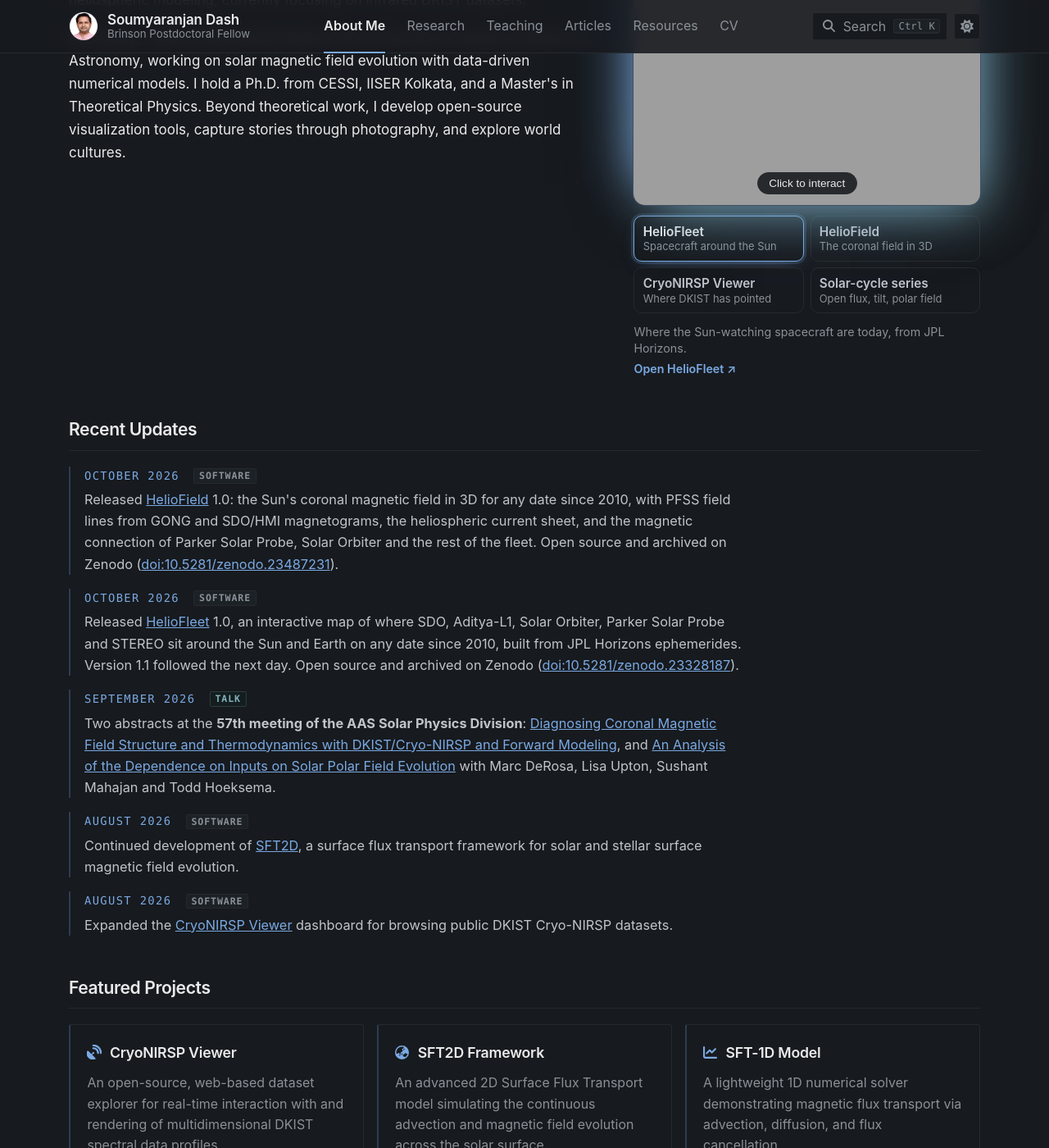
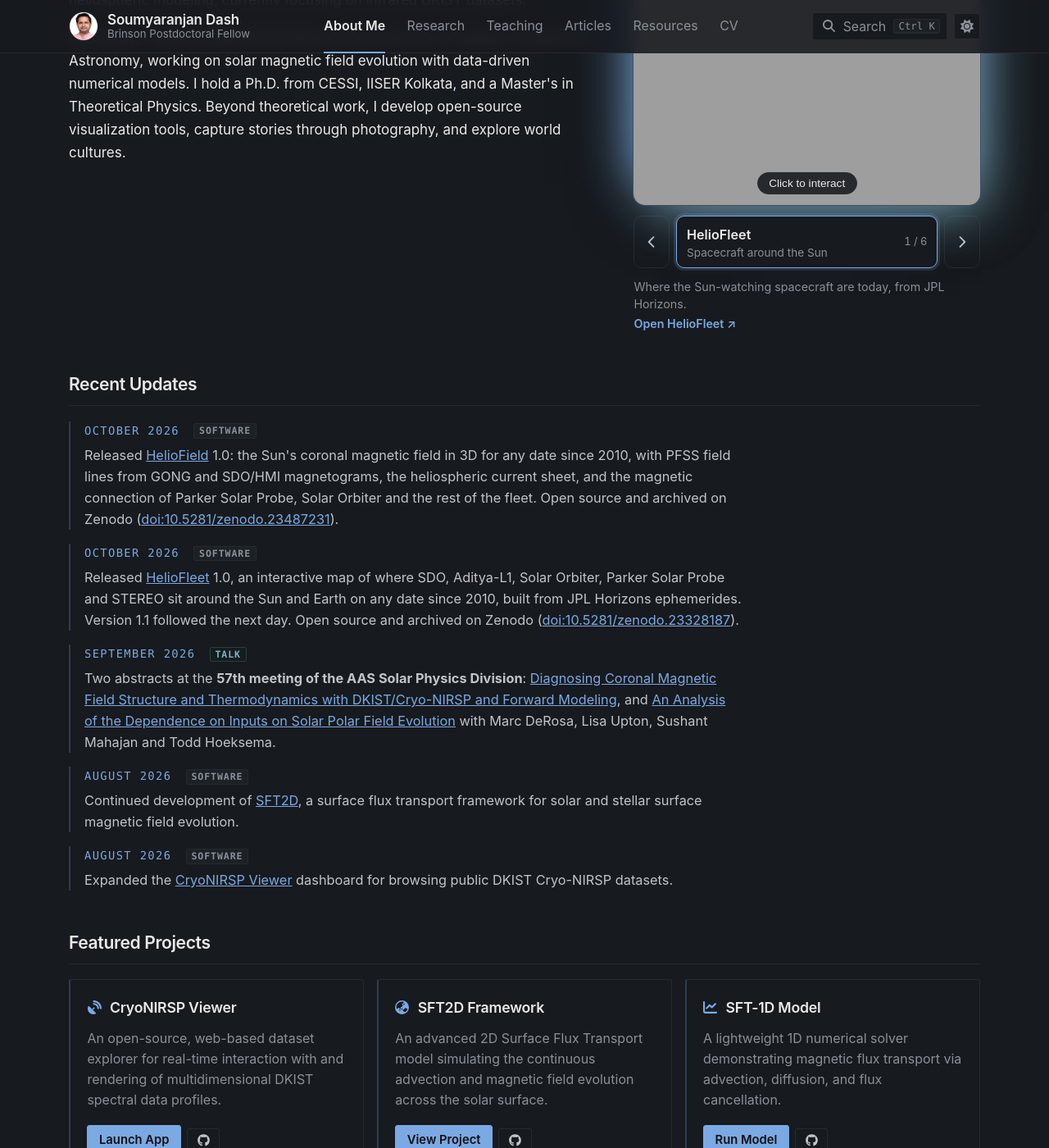
Before and after one commit to sr-dash/sr-dash.github.io, a Jekyll site: the page built from index.html, in a window 1280 px wide and 1400 px high, scrolled down 402 px. Shown: the whole window at 82% size. Built offline with Jekyll 4.4.1, drawn with Linux system fonts in a browser that asks for light colours.

Commit message:
Live panels: add Space weather and Observations; one-row slider picker

```diff
--- a/_includes/live-lab.html
+++ b/_includes/live-lab.html
@@ -27,13 +27,25 @@
         </div>
     </figure>
 
-    <div class="lab-picker" role="group" aria-label="Choose a tool">
-        {%- for t in tools %}
-        <button type="button" class="lab-pick" data-tool="{{ t.id }}" aria-pressed="{% if forloop.first %}true{% else %}false{% endif %}">
-            <span class="lab-pick-title">{{ t.title }}</span>
-            <span class="lab-pick-tag">{{ t.tagline }}</span>
+    {%- comment -%} One tool in view; the arrows or a swipe move along the row. {%- endcomment %}
+    <div class="lab-picker" role="group" aria-roledescription="carousel" aria-label="Choose a tool">
+        <button type="button" class="lab-nav" id="lab-prev" aria-label="Previous tool">
+            <svg viewBox="0 0 24 24" aria-hidden="true"><path d="M15 5l-7 7 7 7"/></svg>
         </button>
-        {%- endfor %}
+        <div class="lab-viewport" id="lab-viewport" aria-live="polite">
+            <div class="lab-track" id="lab-track">
+                {%- for t in tools %}
+                <div class="lab-pick" data-tool="{{ t.id }}" role="group" aria-roledescription="slide" aria-label="{{ forloop.index }} of {{ forloop.length }}"{% unless forloop.first %} aria-hidden="true"{% endunless %}>
+                    <span class="lab-pick-title">{{ t.title }}</span>
+                    <span class="lab-pick-tag">{{ t.tagline }}</span>
+                    <span class="lab-pick-n" aria-hidden="true">{{ forloop.index }} / {{ forloop.length }}</span>
+                </div>
+                {%- endfor %}
+            </div>
+        </div>
+        <button type="button" class="lab-nav" id="lab-next" aria-label="Next tool">
+            <svg viewBox="0 0 24 24" aria-hidden="true"><path d="M9 5l7 7-7 7"/></svg>
+        </button>
     </div>
 
     <p class="lab-caption">
--- a/assets/css/magnetogram.css
+++ b/assets/css/magnetogram.css
@@ -1570,24 +1570,35 @@ mjx-container[display="true"] { overflow-x: auto; overflow-y: hidden; max-width:
 .lab-frame:hover .lab-shield span,
 .lab-shield:focus-visible span { opacity: 1; transform: none; }
 
-.lab-picker { display: grid; grid-template-columns: repeat(2, minmax(0, 1fr)); gap: .45rem; }
+/* One tool in view at a time; the row slides to the next. The viewport's 4px
+   padding leaves room for the focus ring, and the 10px gap keeps the
+   neighbouring cards out of it. */
+.lab-picker { display: grid; grid-template-columns: auto minmax(0, 1fr) auto; gap: .45rem; align-items: stretch; }
+.lab-viewport { overflow: hidden; padding: 4px; margin: -4px; touch-action: pan-y; cursor: grab; }
+.lab-viewport.dragging { cursor: grabbing; }
+.lab-track { display: flex; gap: 10px; transition: transform .32s cubic-bezier(.2, .7, .2, 1); }
 .lab-pick {
+    position: relative; flex: 0 0 100%;
     display: flex; flex-direction: column; align-items: flex-start; gap: .05rem;
-    min-width: 0; text-align: left; font-family: inherit; cursor: pointer;
-    padding: .5rem .6rem;
+    min-width: 0; padding: .5rem 3.2rem .5rem .7rem;
+    background: var(--card); color: var(--ink);
+    border: 1px solid var(--neg); border-radius: 10px;
+    box-shadow: 0 0 0 3px color-mix(in srgb, var(--neg) 16%, transparent);
+    user-select: none;
+}
+.lab-pick-title { font-size: .95rem; font-weight: 600; color: inherit; }
+.lab-pick-tag { font-size: .8rem; color: var(--muted); line-height: 1.3; }
+.lab-pick-n { position: absolute; right: .7rem; top: 50%; transform: translateY(-50%);
+    font-size: .76rem; color: var(--muted); font-variant-numeric: tabular-nums; }
+.lab-nav {
+    width: 44px; display: grid; place-items: center; cursor: pointer; padding: 0;
     background: var(--card); color: var(--ink-2);
     border: 1px solid var(--rule); border-radius: 10px;
-    transition: border-color .15s ease, box-shadow .2s ease, color .15s ease;
-}
-.lab-pick:hover { border-color: var(--neg-edge); color: var(--ink); }
-.lab-pick-title { font-size: .9rem; font-weight: 600; color: inherit; }
-.lab-pick-tag { font-size: .76rem; color: var(--muted); line-height: 1.3; }
-.lab-pick[aria-pressed="true"] {
-    color: var(--ink);
-    border-color: var(--neg);
-    box-shadow: 0 0 0 3px color-mix(in srgb, var(--neg) 16%, transparent),
-                0 8px 22px -12px color-mix(in srgb, var(--neg) 60%, transparent);
-}
+    transition: border-color .15s ease, color .15s ease;
+}
+.lab-nav:hover { border-color: var(--neg-edge); color: var(--ink); }
+.lab-nav:focus-visible { outline: 2px solid var(--neg); outline-offset: 2px; }
+.lab-nav svg { width: 20px; height: 20px; fill: none; stroke: currentColor; stroke-width: 2.2; stroke-linecap: round; stroke-linejoin: round; }
 
 .lab-caption {
     display: flex; flex-direction: column; gap: .2rem; margin: 0;
@@ -1606,7 +1617,7 @@ mjx-container[display="true"] { overflow-x: auto; overflow-y: hidden; max-width:
 @media (hover: none) { .lab-shield span { opacity: 1; transform: none; } }
 @media (prefers-reduced-motion: reduce) {
     .lab-status, .lab-dot { animation: none; }
-    .lab-shield span, .lab-pick { transition: none; }
+    .lab-shield span, .lab-nav, .lab-track { transition: none; }
 }
 
 /* ==========================================================================
--- a/assets/js/live-lab.js
+++ b/assets/js/live-lab.js
@@ -61,18 +61,61 @@
         frame.appendChild(iframe);
     }
 
-    function select(id) {
-        const next = tools.find((t) => t.id === id);
-        if (!next || next === current) return;
-        current = next;
-        picks.forEach((b) => b.setAttribute('aria-pressed', String(b.dataset.tool === id)));
+    // The picker: one card in view, moved with the arrows, the arrow keys or a
+    // swipe, wrapping round at either end. Quick presses settle before the
+    // frame reloads, so passing a tool does not start it.
+    const track = document.getElementById('lab-track');
+    const viewport = document.getElementById('lab-viewport');
+    let index = 0, settle = null;
+
+    function show(i) {
+        index = (i + tools.length) % tools.length;
+        current = tools[index];
+        track.style.transform = 'translateX(calc(' + (-index) + ' * (100% + 10px)))';
+        picks.forEach((c, k) => {
+            if (k === index) c.removeAttribute('aria-hidden');
+            else c.setAttribute('aria-hidden', 'true');
+        });
         caption.textContent = current.caption.trim();
         open.href = current.href;
         open.firstChild.textContent = 'Open ' + current.title + ' ';
-        if (armed) mount();
+        clearTimeout(settle);
+        if (armed) settle = setTimeout(mount, 350);
     }
 
-    picks.forEach((b) => b.addEventListener('click', () => select(b.dataset.tool)));
+    document.getElementById('lab-prev').addEventListener('click', () => show(index - 1));
+    document.getElementById('lab-next').addEventListener('click', () => show(index + 1));
+    document.querySelector('.lab-picker').addEventListener('keydown', (e) => {
+        if (e.key === 'ArrowLeft') { e.preventDefault(); show(index - 1); }
+        else if (e.key === 'ArrowRight') { e.preventDefault(); show(index + 1); }
+    });
+
+    // Swipe, or drag with a mouse: the row follows the pointer, and a move of
+    // a sixth of its width, or a quick flick, turns to the next card.
+    let x0 = null, t0 = 0, dx = 0;
+    viewport.addEventListener('pointerdown', (e) => {
+        x0 = e.clientX; t0 = performance.now(); dx = 0;
+        viewport.setPointerCapture(e.pointerId);
+        viewport.classList.add('dragging');
+        track.style.transition = 'none';
+    });
+    viewport.addEventListener('pointermove', (e) => {
+        if (x0 === null) return;
+        dx = e.clientX - x0;
+        track.style.transform = 'translateX(calc(' + (-index) + ' * (100% + 10px) + ' + dx + 'px))';
+    });
+    const release = () => {
+        if (x0 === null) return;
+        x0 = null;
+        viewport.classList.remove('dragging');
+        track.style.transition = '';
+        const fast = Math.abs(dx) > 30 && performance.now() - t0 < 300;
+        if (dx < 0 && (fast || -dx > viewport.clientWidth / 6)) show(index + 1);
+        else if (dx > 0 && (fast || dx > viewport.clientWidth / 6)) show(index - 1);
+        else track.style.transform = 'translateX(calc(' + (-index) + ' * (100% + 10px)))';
+    };
+    viewport.addEventListener('pointerup', release);
+    viewport.addEventListener('pointercancel', release);
 
     // Page scrolling stays with the page until the visitor chooses the tool.
     shield.addEventListener('click', () => {
```
Also changed, not shown: _data/live_tools.yml (+20 -0 lines).
